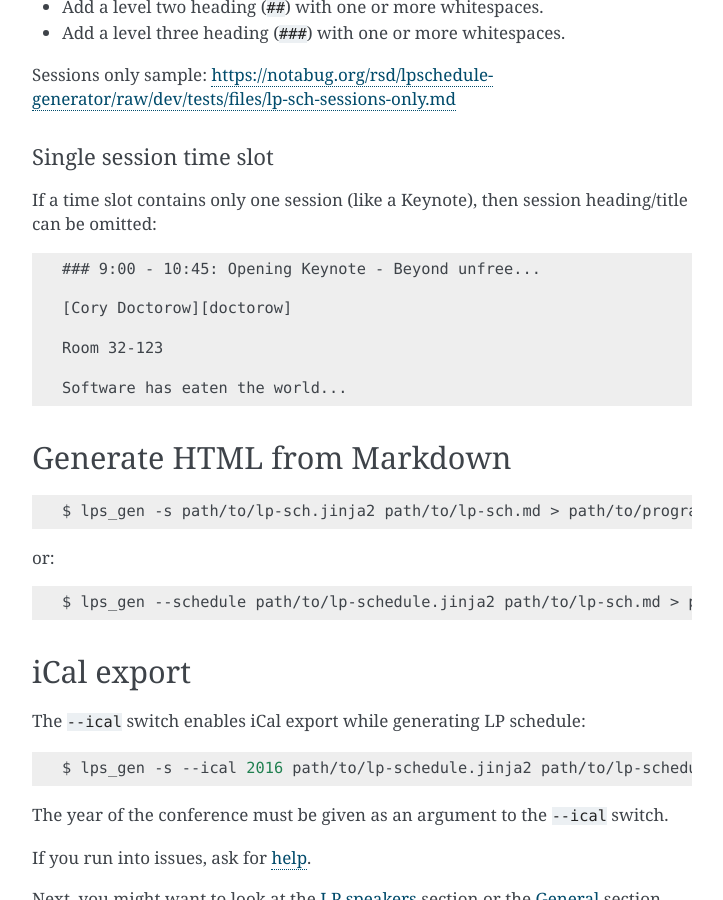
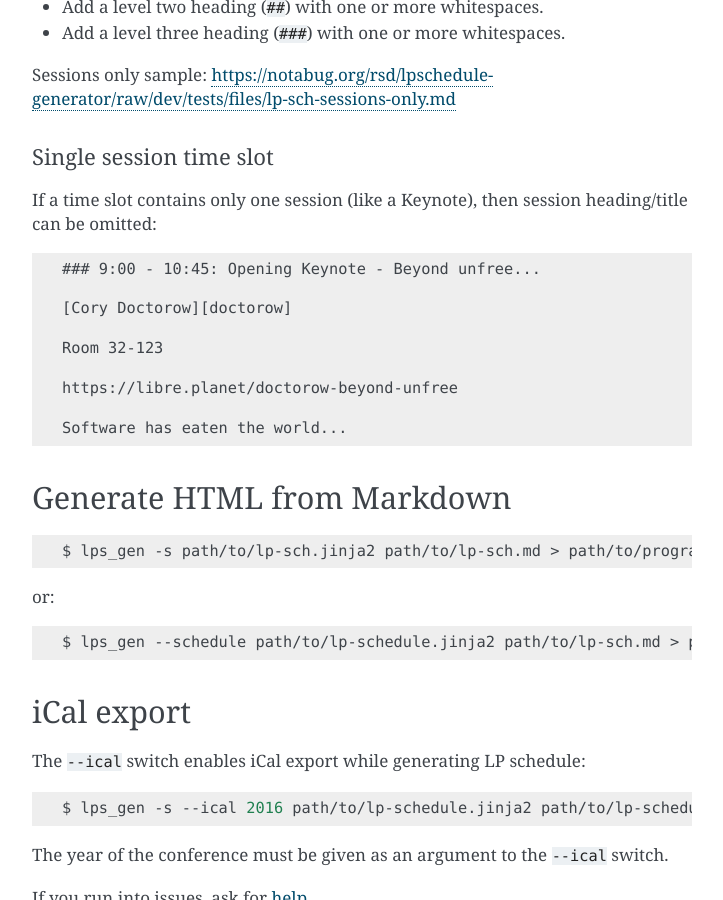
Before and after one commit to r5d/lpschedule-generator, a Sphinx documentation site: the page built from docs/schedule/index.rst, in a window 1280 px wide and 900 px high, scrolled down 3349 px. Shown: the whole window, without its empty margins (388-1111 px from the left). Built offline with Sphinx 7.4.7, drawn with Linux system fonts in a browser that asks for light colours; some of the changed lines change nothing that is shown.

Commit message:
docs: schedule: Update `Single session time slot` section.
* docs/schedule/index.rst: Update file.

```diff
--- a/docs/schedule/index.rst
+++ b/docs/schedule/index.rst
@@ -178,6 +178,8 @@ session heading/title can be omitted::
 
   Room 32-123
 
+  https://libre.planet/doctorow-beyond-unfree
+
   Software has eaten the world...
 
 .. highlight:: bash
```
